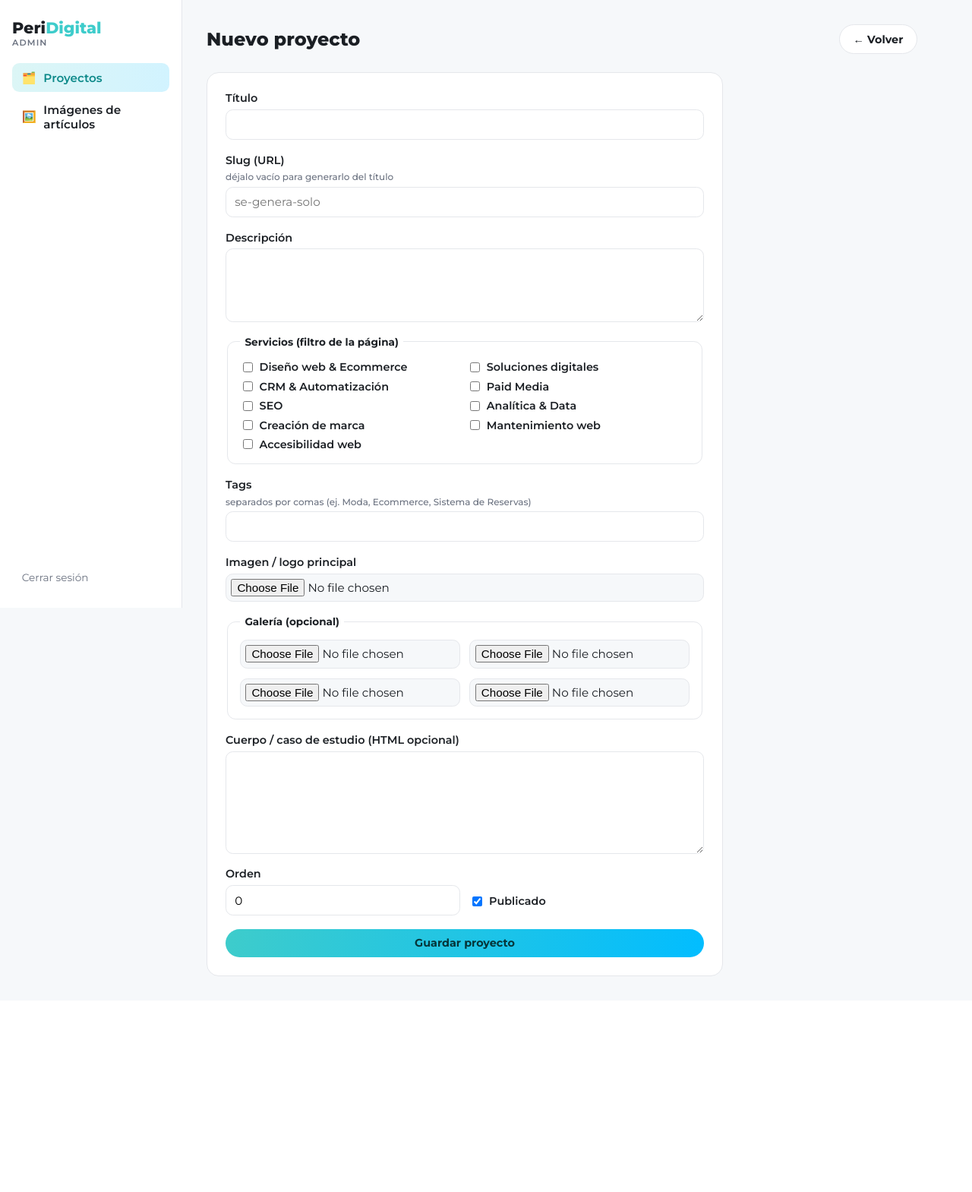
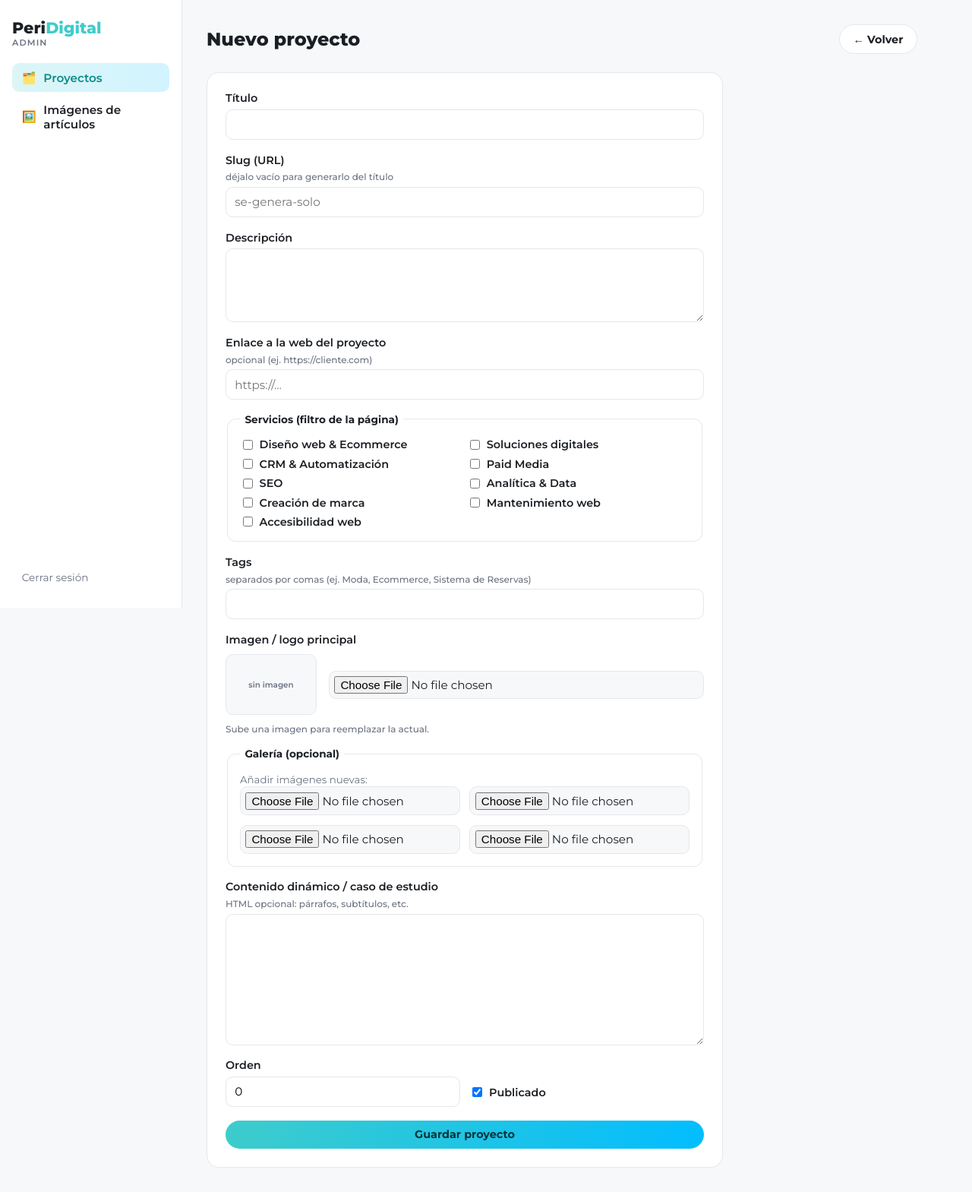
Before and after one commit to PeriCod4/peridigital, a PHP site: page /project-edit.php in a window 1280 px wide. Shown: the whole page at 76% size. Before the commit the page ends 1285 px from the top, so only its background shows below. Run offline with PHP 8.4, Linux system fonts and the light colour scheme; the visitor is signed in with stand-in values (Sample User, id 1).

Commit message:
feat(admin): project web link + dynamic content, and current-image previews
- Projects: new optional `url` (web link) and clearer dynamic-content `body` field
  in the admin; ProjectDetail renders a "Visitar web" button when a url is set.
- Image fields now show the CURRENT image: project-edit shows the main image and
  gallery thumbnails next to the file pickers; article-images shows each post's
  real current cover (build cover localized to /wp-uploads, or the edited override).
- gen-data.mjs now includes the localized coverUrl in articles-index.json.

Co-Authored-By: Claude Opus 4.8 (1M context) <noreply@anthropic.com>

```diff
--- a/lib/projects-data.ts
+++ b/lib/projects-data.ts
@@ -12,7 +12,8 @@ export interface Project {
   servicios: string[];
   tags: string[];
   description: string;
-  body?: string;
+  url?: string; // enlace a la web del proyecto (opcional)
+  body?: string; // contenido dinámico / caso de estudio (HTML, opcional)
   gallery?: string[];
   published?: boolean;
   order?: number;
--- a/lib/projects.ts
+++ b/lib/projects.ts
@@ -25,6 +25,7 @@ export function normalizeProjects(raw: unknown): Project[] {
       servicios: Array.isArray(r.servicios) ? (r.servicios as string[]).filter((s) => typeof s === "string") : [],
       tags: Array.isArray(r.tags) ? (r.tags as string[]).filter((s) => typeof s === "string") : [],
       description: typeof r.description === "string" ? r.description : "",
+      url: typeof r.url === "string" && r.url ? r.url : undefined,
       body: typeof r.body === "string" ? r.body : undefined,
       gallery: Array.isArray(r.gallery) ? (r.gallery as string[]).filter((s) => typeof s === "string") : undefined,
       published: r.published !== false,
--- a/server/periklogin/project-edit.php
+++ b/server/periklogin/project-edit.php
@@ -63,6 +63,10 @@ if ($_SERVER['REQUEST_METHOD'] === 'POST') {
       $order = $max + 1;
     }
 
+    $url = trim($_POST['url'] ?? '');
+    if ($url !== '' && !preg_match('#^https?://#i', $url)) $url = 'https://' . $url;
+    if ($url !== '' && !filter_var($url, FILTER_VALIDATE_URL)) throw new RuntimeException('La URL de la web no es válida.');
+
     $record = [
       'slug' => $slug,
       'title' => $title,
@@ -70,6 +74,7 @@ if ($_SERVER['REQUEST_METHOD'] === 'POST') {
       'servicios' => $servicios,
       'tags' => $tags,
       'description' => trim($_POST['description'] ?? ''),
+      'url' => $url,
       'body' => trim($_POST['body'] ?? ''),
       'gallery' => $gallery,
       'published' => isset($_POST['published']),
@@ -96,7 +101,7 @@ if ($_SERVER['REQUEST_METHOD'] === 'POST') {
       'slug' => $_POST['slug'] ?? '', 'title' => $_POST['title'] ?? '',
       'image' => $_POST['current_image'] ?? '', 'servicios' => $_POST['servicios'] ?? [],
       'tags' => array_filter(array_map('trim', explode(',', $_POST['tags'] ?? ''))),
-      'description' => $_POST['description'] ?? '', 'body' => $_POST['body'] ?? '',
+      'description' => $_POST['description'] ?? '', 'url' => $_POST['url'] ?? '', 'body' => $_POST['body'] ?? '',
       'published' => isset($_POST['published']), 'order' => $_POST['order'] ?? 0,
       'gallery' => $_POST['keep_gallery'] ?? [],
     ];
@@ -104,7 +109,7 @@ if ($_SERVER['REQUEST_METHOD'] === 'POST') {
 }
 
 $isNew = $current === null;
-$v = $current ?? ['slug'=>'','title'=>'','image'=>'','servicios'=>[],'tags'=>[],'description'=>'','body'=>'','published'=>true,'order'=>0,'gallery'=>[]];
+$v = $current ?? ['slug'=>'','title'=>'','image'=>'','servicios'=>[],'tags'=>[],'description'=>'','url'=>'','body'=>'','published'=>true,'order'=>0,'gallery'=>[]];
 
 layout_head($isNew ? 'Nuevo proyecto' : 'Editar proyecto');
 layout_shell_open('index.php');
@@ -125,6 +130,9 @@ $svc = (array) ($v['servicios'] ?? []);
 
   <label>Descripción<textarea name="description" rows="4"><?= e($v['description']) ?></textarea></label>
 
+  <label>Enlace a la web del proyecto <small>opcional (ej. https://cliente.com)</small>
+    <input type="url" name="url" value="<?= e($v['url'] ?? '') ?>" placeholder="https://…"></label>
+
   <fieldset><legend>Servicios (filtro de la página)</legend>
     <div class="checks">
     <?php foreach (SERVICES as $s => $label): ?>
@@ -137,13 +145,23 @@ $svc = (array) ($v['servicios'] ?? []);
     <input name="tags" value="<?= e(implode(', ', (array) ($v['tags'] ?? []))) ?>"></label>
 
   <label>Imagen / logo principal
-    <?php if (!empty($v['image'])): ?><div class="preview"><img src="<?= e($v['image']) ?>" alt=""></div><?php endif; ?>
-    <input type="file" name="image_file" accept="image/*"></label>
+    <div class="imgrow">
+      <div class="curimg"><?php if (!empty($v['image'])): ?><img src="<?= e($v['image']) ?>" alt=""><span>actual</span><?php else: ?><span class="muted small">sin imagen</span><?php endif; ?></div>
+      <input type="file" name="image_file" accept="image/*">
+    </div>
+    <small class="muted">Sube una imagen para reemplazar la actual.</small>
+  </label>
 
   <fieldset><legend>Galería (opcional)</legend>
-    <?php foreach ((array) ($v['gallery'] ?? []) as $g): if (!$g) continue; ?>
-      <label class="check"><input type="checkbox" name="keep_gallery[]" value="<?= e($g) ?>" checked> conservar <?= e(basename($g)) ?></label>
-    <?php endforeach; ?>
+    <?php $gal = array_values(array_filter((array) ($v['gallery'] ?? []))); ?>
+    <?php if ($gal): ?>
+      <div class="gallerythumbs">
+      <?php foreach ($gal as $g): ?>
+        <label class="gthumb"><img src="<?= e($g) ?>" alt=""><span><input type="checkbox" name="keep_gallery[]" value="<?= e($g) ?>" checked> conservar</span></label>
+      <?php endforeach; ?>
+      </div>
+    <?php endif; ?>
+    <small class="muted">Añadir imágenes nuevas:</small>
     <div class="grid2">
       <input type="file" name="gallery_0" accept="image/*">
       <input type="file" name="gallery_1" accept="image/*">
@@ -152,7 +170,7 @@ $svc = (array) ($v['servicios'] ?? []);
     </div>
   </fieldset>
 
-  <label>Cuerpo / caso de estudio (HTML opcional)<textarea name="body" rows="6"><?= e($v['body'] ?? '') ?></textarea></label>
+  <label>Contenido dinámico / caso de estudio <small>HTML opcional: párrafos, subtítulos, etc.</small><textarea name="body" rows="8"><?= e($v['body'] ?? '') ?></textarea></label>
 
   <div class="grid2">
     <label>Orden<input type="number" name="order" value="<?= e((string) ($v['order'] ?? 0)) ?>"></label>
--- a/server/periklogin/styles.css
+++ b/server/periklogin/styles.css
@@ -78,6 +78,19 @@ legend{font-weight:700;font-size:.85rem;padding:0 .4rem}
 .auth .btn{width:100%;text-align:center}
 .auth form .btn{margin-top:.4rem}
 
+/* image fields with current preview */
+.imgrow{display:flex;align-items:center;gap:1rem;margin:.3rem 0}
+.curimg{position:relative;width:120px;height:80px;flex:none;display:flex;align-items:center;justify-content:center;background:var(--bg);border:1px solid var(--line);border-radius:.6rem;overflow:hidden}
+.curimg img{max-width:100%;max-height:100%;object-fit:contain}
+.curimg span{position:absolute;bottom:0;left:0;right:0;background:rgba(0,0,0,.55);color:#fff;font-size:.65rem;text-align:center;padding:.1rem}
+.curimg span.muted{position:static;background:none;color:var(--muted)}
+.imgrow input[type=file]{flex:1}
+.gallerythumbs{display:flex;flex-wrap:wrap;gap:.6rem;margin:.5rem 0}
+.gthumb{display:flex;flex-direction:column;align-items:center;gap:.2rem;font-size:.7rem;font-weight:500}
+.gthumb img{width:88px;height:64px;object-fit:cover;border-radius:.5rem;border:1px solid var(--line)}
+.gthumb span{display:flex;align-items:center;gap:.25rem}
+.gthumb input{width:auto}
+
 @media(max-width:720px){
   .layout{flex-direction:column}
   .sidebar{width:auto;height:auto;position:static;flex-direction:row;flex-wrap:wrap;align-items:center}
```
Also changed, not shown: components/ProjectDetail.tsx (+11 -0 lines), scripts/gen-data.mjs (+13 -5 lines), server/periklogin/article-images.php (+5 -3 lines).
